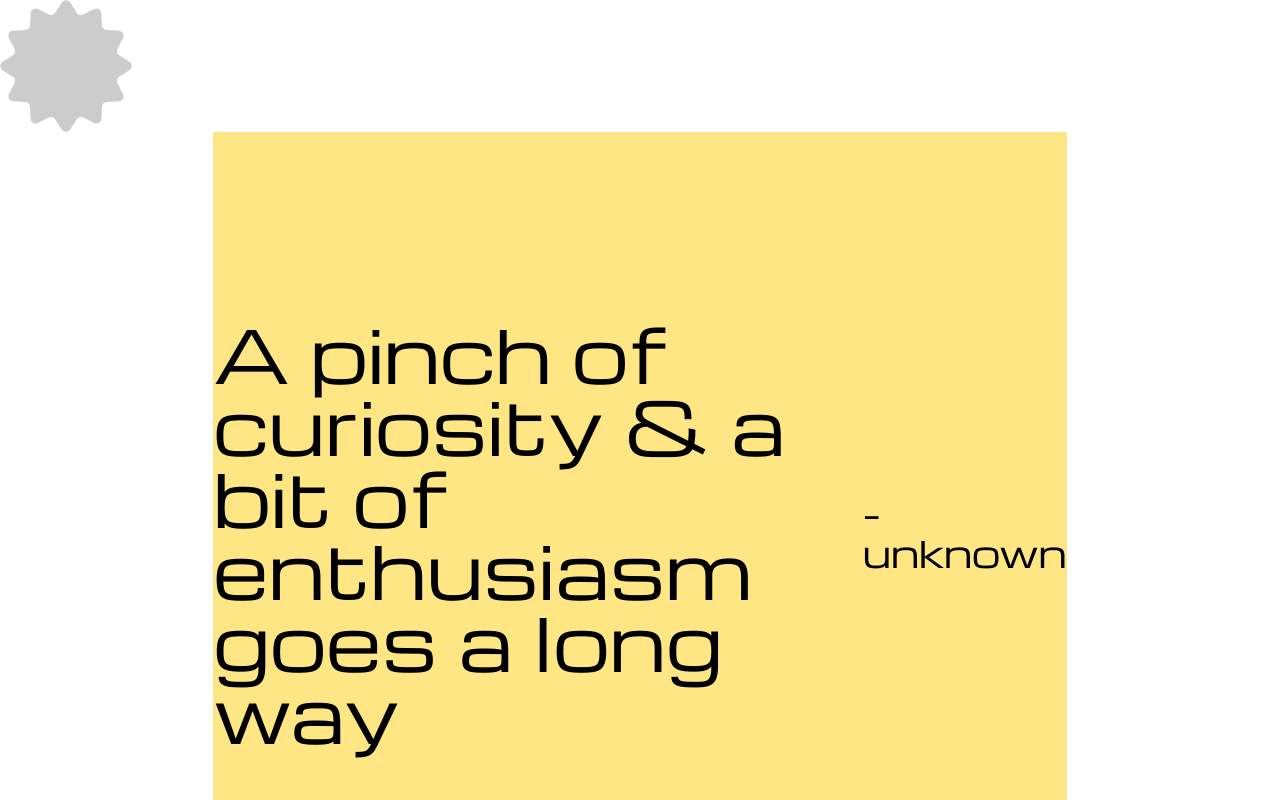
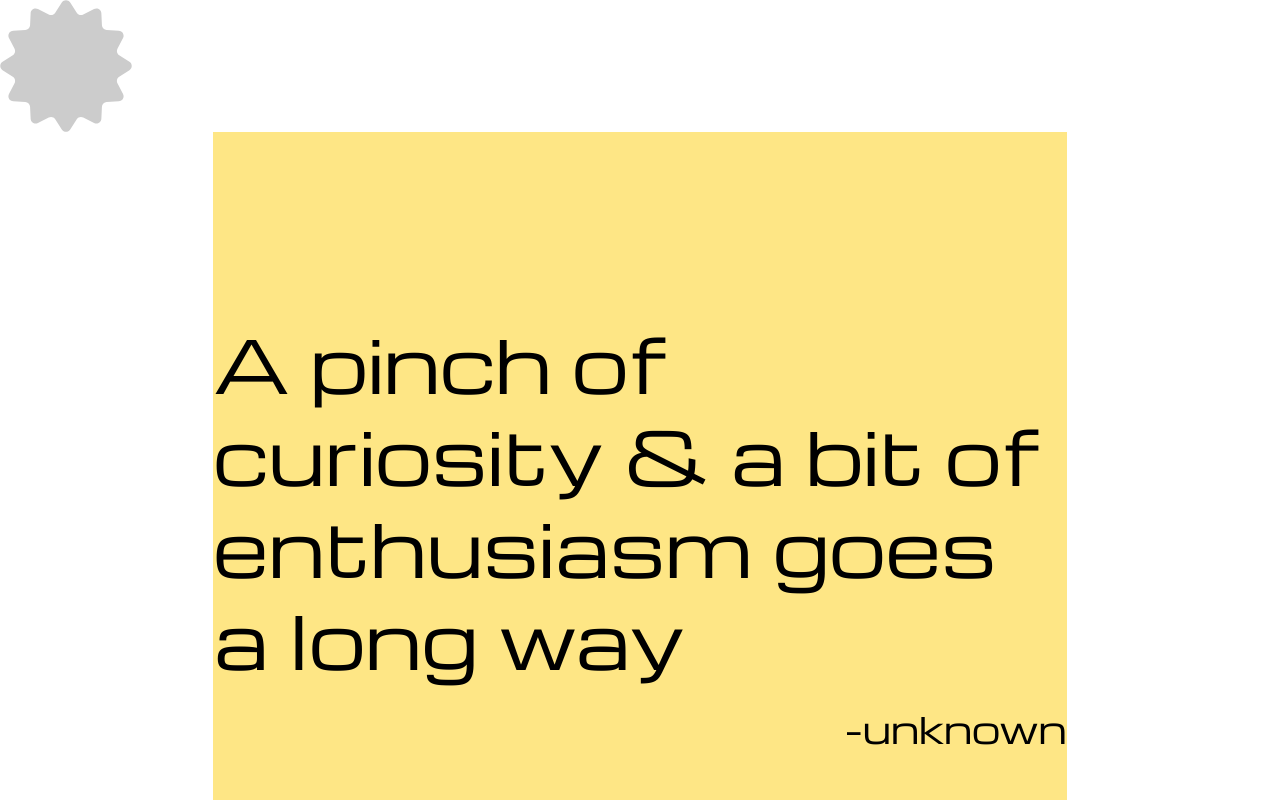
Before and after one commit to johnsonbhaskaran/Portfolio, a React (Vite) app: page / in a window 1280 px wide. Shown: the top 800 px of the page. Built offline with nearby package versions, Linux system fonts and the light colour scheme.

Commit message:
Change: made changes to the line height, font size and spacing

```diff
--- a/src/sections/Quote.jsx
+++ b/src/sections/Quote.jsx
@@ -1,8 +1,12 @@
 const Quote = () => {
   return (
-    <div className='flex justify-center items-center h-screen'>
-      <h3 className='text-7xl'>A pinch of curiosity & a bit of enthusiasm goes a long way</h3>
-      <p className='text-4xl'> -unknown</p>
+    <div className='flex justify-center'>
+      <div className='flex flex-col justify-center items-center max-w-5xl h-screen'>
+        <h3 className='mb-6 text-7xl/23'>
+          A pinch of curiosity & a bit of enthusiasm goes a long way
+        </h3>
+        <p className='w-full text-4xl text-right'> -unknown</p>
+      </div>
     </div>
   );
 };
```
